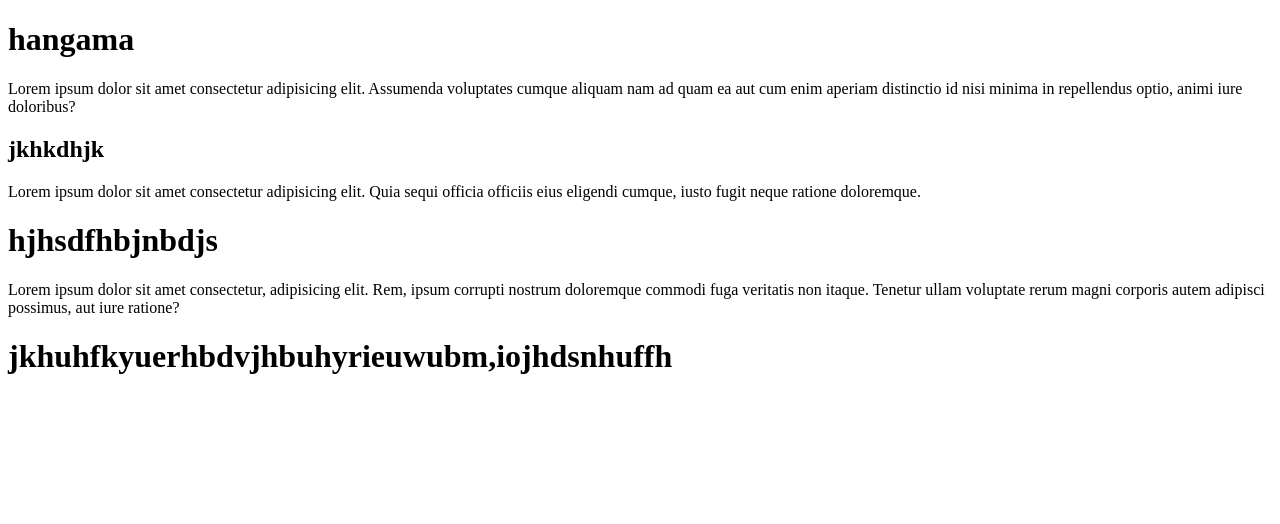
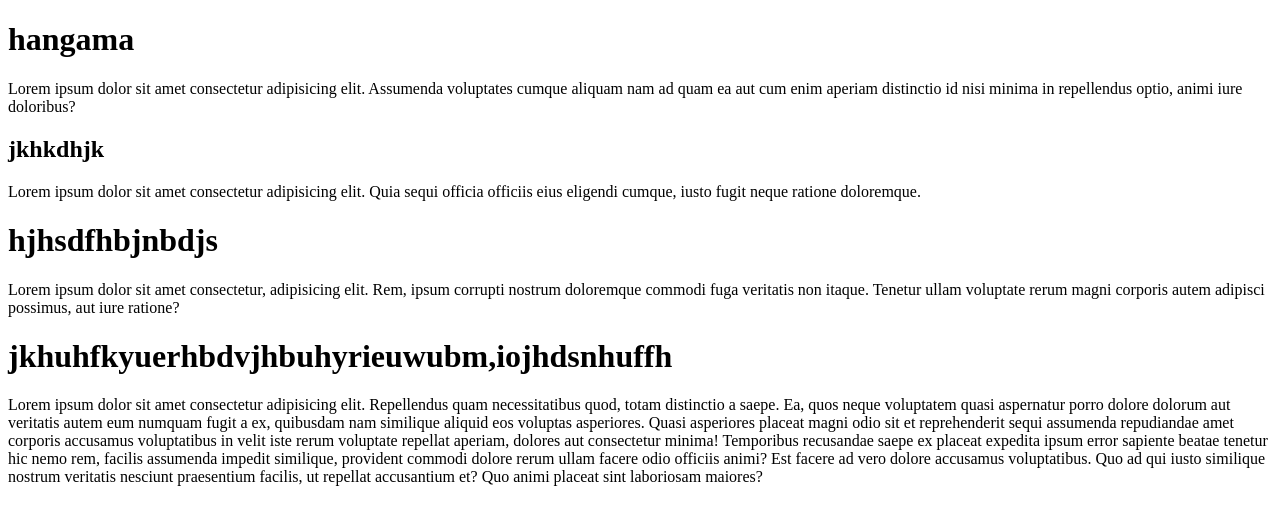
Before and after one commit to SumonWebDev/e-school, a plain HTML site: page hav.html in a window 1280 px wide. Drawn offline with Linux system fonts and the light colour scheme.

Commit message:
sending file

```diff
--- a/hav.html
+++ b/hav.html
@@ -15,5 +15,8 @@
         <p>Lorem ipsum dolor sit amet consectetur, adipisicing elit. Rem, ipsum corrupti nostrum doloremque commodi fuga veritatis non itaque. Tenetur ullam voluptate rerum magni corporis autem adipisci possimus, aut iure ratione?</p>
     </div>
     <h1>jkhuhfkyuerhbdvjhbuhyrieuwubm,iojhdsnhuffh</h1>
+    <div class="container">
+        <p>Lorem ipsum dolor sit amet consectetur adipisicing elit. Repellendus quam necessitatibus quod, totam distinctio a saepe. Ea, quos neque voluptatem quasi aspernatur porro dolore dolorum aut veritatis autem eum numquam fugit a ex, quibusdam nam similique aliquid eos voluptas asperiores. Quasi asperiores placeat magni odio sit et reprehenderit sequi assumenda repudiandae amet corporis accusamus voluptatibus in velit iste rerum voluptate repellat aperiam, dolores aut consectetur minima! Temporibus recusandae saepe ex placeat expedita ipsum error sapiente beatae tenetur hic nemo rem, facilis assumenda impedit similique, provident commodi dolore rerum ullam facere odio officiis animi? Est facere ad vero dolore accusamus voluptatibus. Quo ad qui iusto similique nostrum veritatis nesciunt praesentium facilis, ut repellat accusantium et? Quo animi placeat sint laboriosam maiores?</p>
+    </div>
 </body>
 </html>
```
